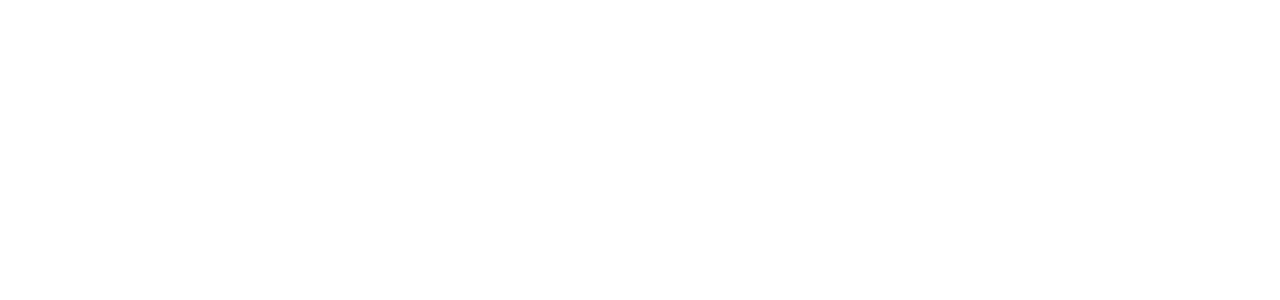
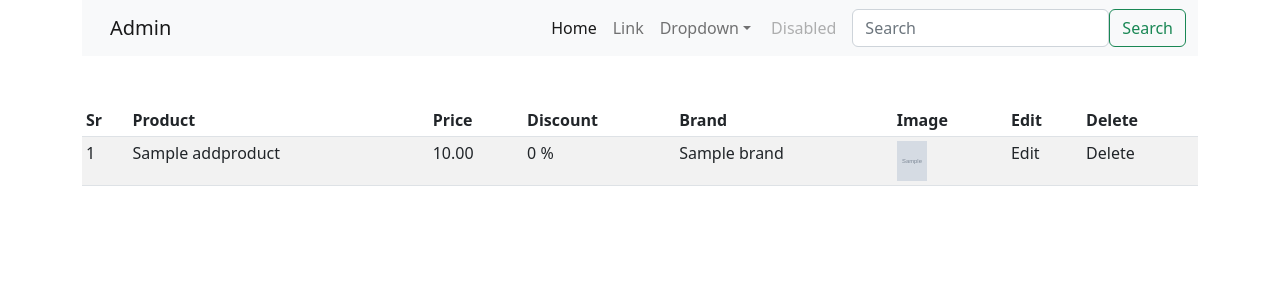
Before and after one commit to Igorcand/E-commerce-Flask, a Flask app: page /admin in a window 1280 px wide. Before the commit the part shown is empty. Shown: the top 300 px of the page. Run offline with Flask 2, Linux system fonts and the light colour scheme; the visitor is signed in with stand-in values (Sample User, id 1); tables that the repository leaves empty hold one stand-in row (values such as "Sample post"); grey boxes marked "Sample" are stand-in pictures; some libraries are stand-ins or nearby versions.

Commit message:
add a navbar and table to show products that are registred on db

```diff
--- a/shop/templates/admin/index.html
+++ b/shop/templates/admin/index.html
@@ -3,4 +3,74 @@
 
 {% include '_messages.html' %}
 
+<div class="container">
+    <nav class="navbar navbar-expand-lg bg-light">
+        <div class="container-fluid">
+          <a class="navbar-brand" href="#">Admin</a>
+          <button class="navbar-toggler" type="button" data-bs-toggle="collapse" data-bs-target="#navbarSupportedContent" aria-controls="navbarSupportedContent" aria-expanded="false" aria-label="Toggle navigation">
+            <span class="navbar-toggler-icon"></span>
+          </button>
+          <div class="collapse navbar-collapse" id="navbarSupportedContent">
+            <ul class="navbar-nav me-auto mb-2 mb-lg-0">
+              <li class="nav-item">
+                <a class="nav-link active" aria-current="page" href="#">Home</a>
+              </li>
+              <li class="nav-item">
+                <a class="nav-link" href="#">Link</a>
+              </li>
+              <li class="nav-item dropdown">
+                <a class="nav-link dropdown-toggle" href="#" id="navbarDropdown" role="button" data-bs-toggle="dropdown" aria-expanded="false">
+                  Dropdown
+                </a>
+                <ul class="dropdown-menu" aria-labelledby="navbarDropdown">
+                  <li><a class="dropdown-item" href="#">Action</a></li>
+                  <li><a class="dropdown-item" href="#">Another action</a></li>
+                  <li><hr class="dropdown-divider"></li>
+                  <li><a class="dropdown-item" href="#">Something else here</a></li>
+                </ul>
+              </li>
+              <li class="nav-item">
+                <a class="nav-link disabled">Disabled</a>
+              </li>
+            </ul>
+            <form class="d-flex" role="search">
+              <input class="form-control me-2" type="search" placeholder="Search" aria-label="Search">
+              <button class="btn btn-outline-success" type="submit">Search</button>
+            </form>
+          </div>
+        </div>
+      </nav>
+</div>
+
+<div class="container mt-5">
+    <table class="table table-sm table-condensed table-striped">
+        <thead>
+            <th>Sr</th>
+            <th>Product</th>
+            <th>Price</th>
+            <th>Discount</th>
+            <th>Brand</th>
+            <th>Image</th>
+            <th>Edit</th>
+            <th>Delete</th>
+        </thead>
+        <tbody>
+            {% for product in products %}
+            <tr>
+                <td>{{loop.index}}</td>
+                <td>{{product.name}}</td>
+                <td>{{product.price}}</td>
+                <td>{{product.discount}} %</td>
+                <td>{{product.brand.name}}</td>
+                <td><img src="{{url_for('static', filename='images/' + product.image_1)}}" alt="" width="30" height="40"></td>
+                <td>Edit</td>
+                <td>Delete</td>
+
+            </tr>
+            {% endfor %}
+        </tbody>
+    </table>
+
+</div>
+
 {% endblock content %}
```
